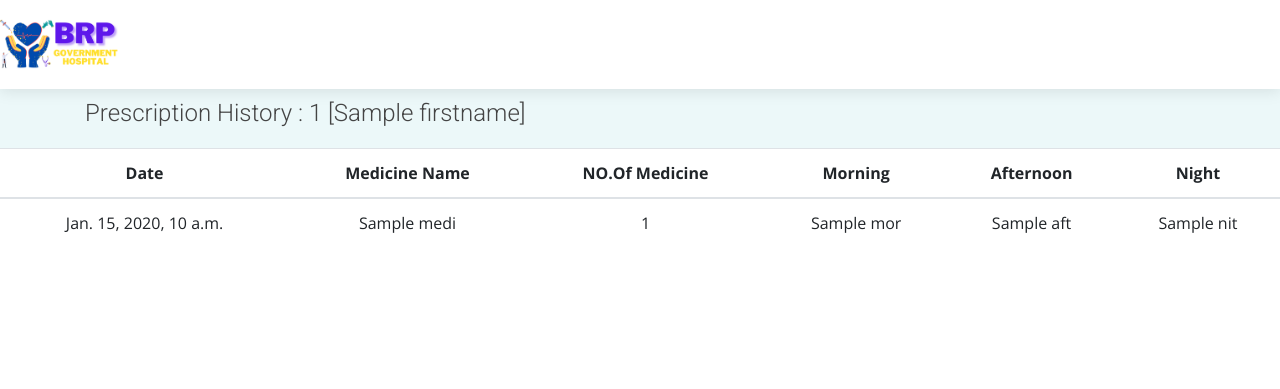
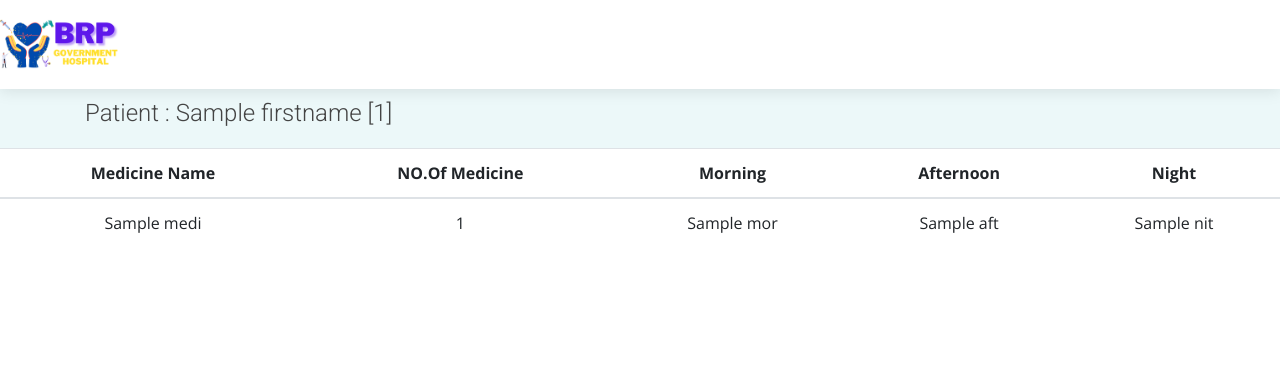
Before and after one commit to sharathcng/HMS, a Django app: template templates/patients/pdf.html in a window 1280 px wide. Shown: the part 41-430 px from the top of the page. Run offline with Django 3.2, Linux system fonts and the light colour scheme; the template is opened without the code that fills it: most values are stand-ins (such as "Sample title", 1, 10 or a date in 2020); some libraries are stand-ins or nearby versions; some web fonts are replaced.

Commit message:
pharmacy side checking and counting of medicine

```diff
--- a/pharmacy/views.py
+++ b/pharmacy/views.py
@@ -116,7 +116,7 @@ def patientMedhistory(request,id):
         patient = patientModel.objects.filter(adharNumber=id)
         medicine = medicines.objects.all()
         symptomsList = symptoms.objects.all()
-        todaysmedicines = patientMedicineModel.objects.filter(date=date.today(),pAdharNumber=id)
+        todaysmedicines = patientMedicineModel.objects.filter(pAdharNumber=id)
         context = {'patient': patient, 'medicine': medicine,
                 'symptomsList': symptomsList, 'todaysmedicines': todaysmedicines}
         return render(request, 'patients/phPatientMedicinehistoryPage.html',context)
@@ -137,7 +137,7 @@ def render_to_pdf(template_src, context_dict={}):
 class ViewPDF(View):
 	def get(self, request, *args, **kwargs):
 		patient = patientModel.objects.filter(adharNumber=kwargs['pk'])
-		todaysmedicines = patientMedicineModel.objects.filter(date=date.today(),pAdharNumber=kwargs['pk'],status="Available")
+		todaysmedicines = patientMedicineModel.objects.filter(date=date.today(),pAdharNumber=kwargs['pk'],status="Delivered")
 		data = {'patient': patient,'todaysmedicines': todaysmedicines}
 		pdf = render_to_pdf('patients/pdf.html', data)
 		return HttpResponse(pdf, content_type='application/pdf')
@@ -156,7 +156,7 @@ class ViewPDF(View):
 # 		return response
 
 def update_medicines(request,pk):
-    patientMedicineModel.objects.filter(id=pk).update(status=request.POST['status'],count=request.POST['count'])
+    patientMedicineModel.objects.filter(id=request.POST['id']).update(status="Delivered",count=request.POST['count'])
     data = {
         'adharNumber':pk,
     }
--- a/templates/patients/pdf.html
+++ b/templates/patients/pdf.html
@@ -7,15 +7,14 @@
   <section class="breadcrumbs">
     <div class="container">
       <div class="d-flex justify-content-between align-items-center">
-        <h2>Prescription History : {{d.adharNumber}} [{{d.firstname}}]</h2>
+        <h2>Patient : {{d.firstname}} [{{d.adharNumber}}]</h2>
       </div>
     </div>
   </section>
-  {% csrf_token %}
+
     <div class="table-responsive">
       <table class="table table-hover">
         <thead class="">
-            <th style="font-weight: bold;" class="text-center">Date</th>
             <th style="font-weight: bold;" class="text-center">Medicine Name</th>
             <th style="font-weight: bold;" class="text-center">NO.Of Medicine</th>
             <th style="font-weight: bold;" class="text-center">Morning</th>
@@ -25,12 +24,11 @@
         <tbody>
           {% for medi in todaysmedicines %}
             <tr>
-              <td class="text-center">{{medi.date}}</td>
-              <td class="text-center">{{medi.medicine_name}}</td>
-              <td class="text-center">{{medi.medicine_count}}</td>
-              <td class="text-center">{{medi.mor}}</td>
-              <td class="text-center">{{medi.aft}}</td>
-              <td class="text-center">{{medi.nit}}</td>
+              <td class="text-center" align="center">{{medi.medicine_name}}</td>
+              <td class="text-center" align="center">{{medi.count}}</td>
+              <td class="text-center" align="center">{{medi.mor}}</td>
+              <td class="text-center" align="center">{{medi.aft}}</td>
+              <td class="text-center" align="center">{{medi.nit}}</td>
             </tr>
 
           {% endfor %}
--- a/templates/pharmacy/phProfile.html
+++ b/templates/pharmacy/phProfile.html
@@ -1,4 +1,4 @@
-{% extends 'drbase.html' %}
+{% extends 'pharmacyBase.html' %}
 
 {% load static %}
 {% block content %}
```
Also changed, not shown: templates/patients/phPatientMedicinePage.html (+51 -19 lines).
